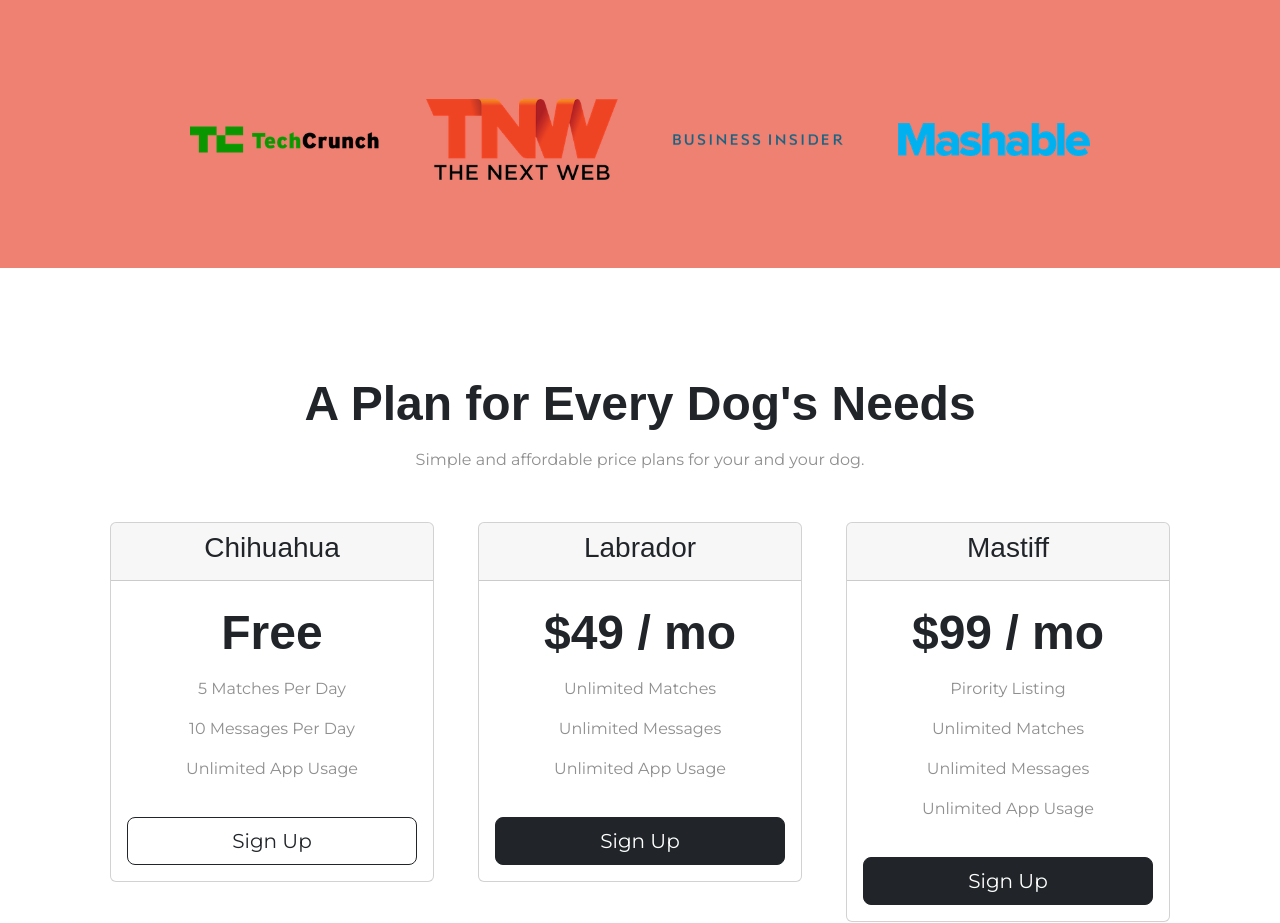
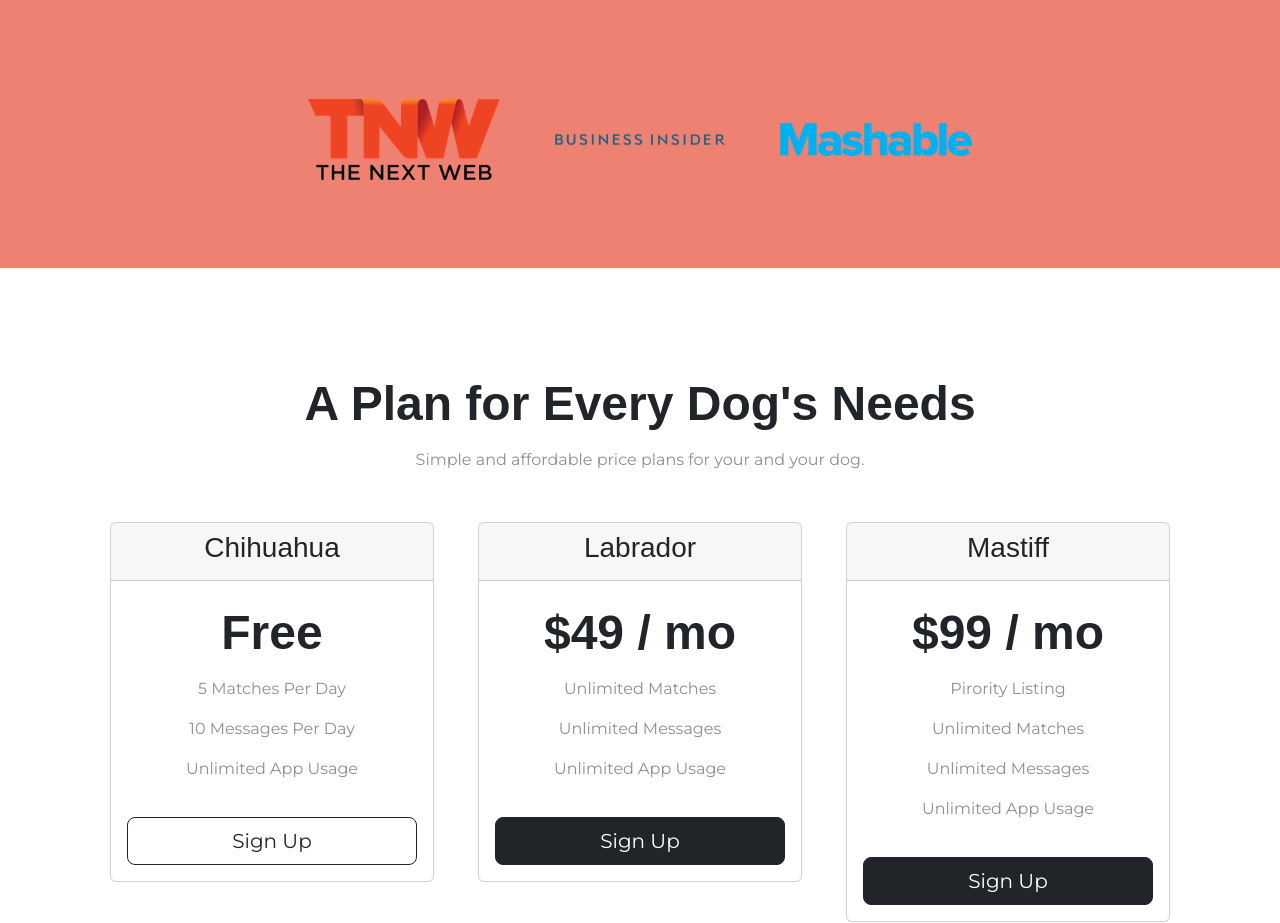
Before and after one commit to gafesantos/TinDog, a plain HTML site: page index.html in a window 1280 px wide. Shown: the part 1540-2463 px from the top of the page. Drawn offline with nearby package versions, Linux system fonts and the light colour scheme.

Commit message:
Update index.html

```diff
--- a/index.html
+++ b/index.html
@@ -144,7 +144,6 @@
   <!-- Press -->
 
   <section class="colored-section" id="press">
-    <img class="press-logo" src="images/Techcrunch.png" alt="tc-logo">
     <img class="press-logo" src="images/tnw.png" alt="tnw-logo">
     <img class="press-logo" src="images/bizinsider.png" alt="biz-insider-logo">
     <img class="press-logo" src="images/mashable.png" alt="mashable-logo">
```
